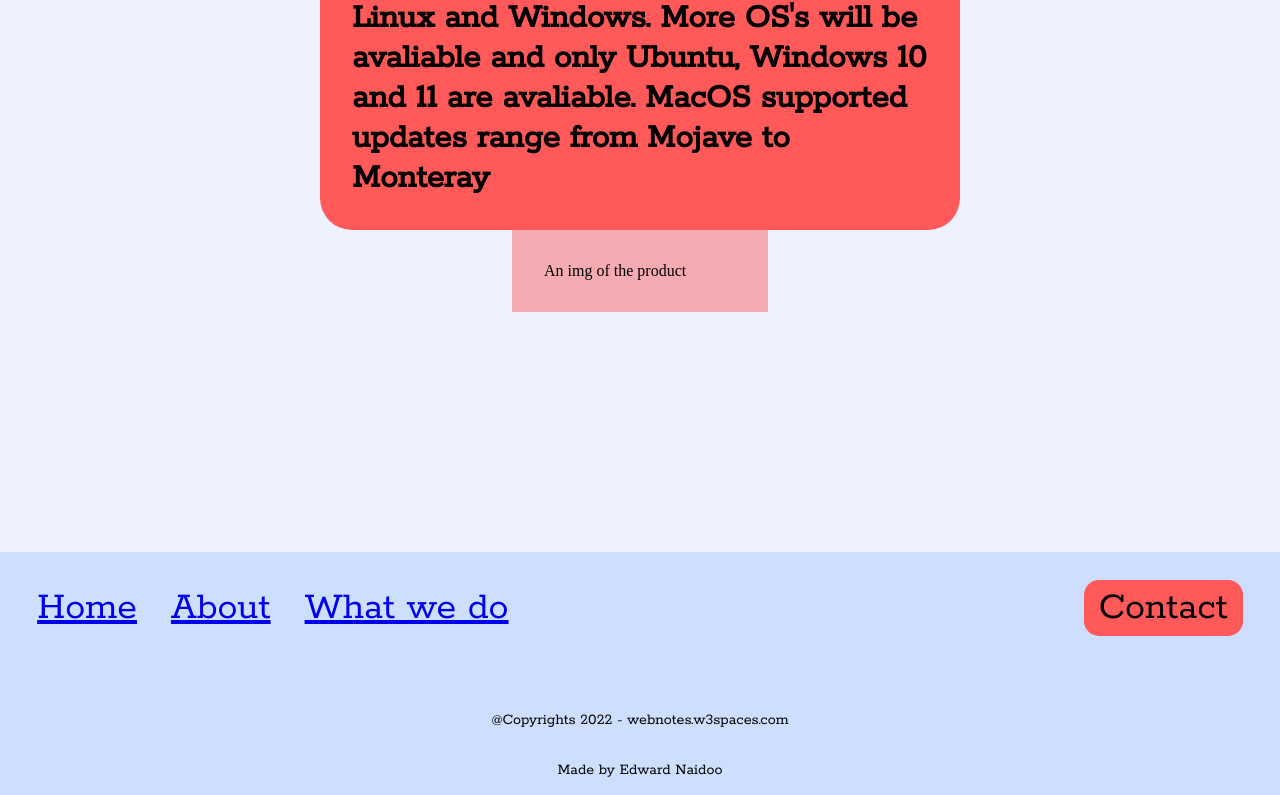
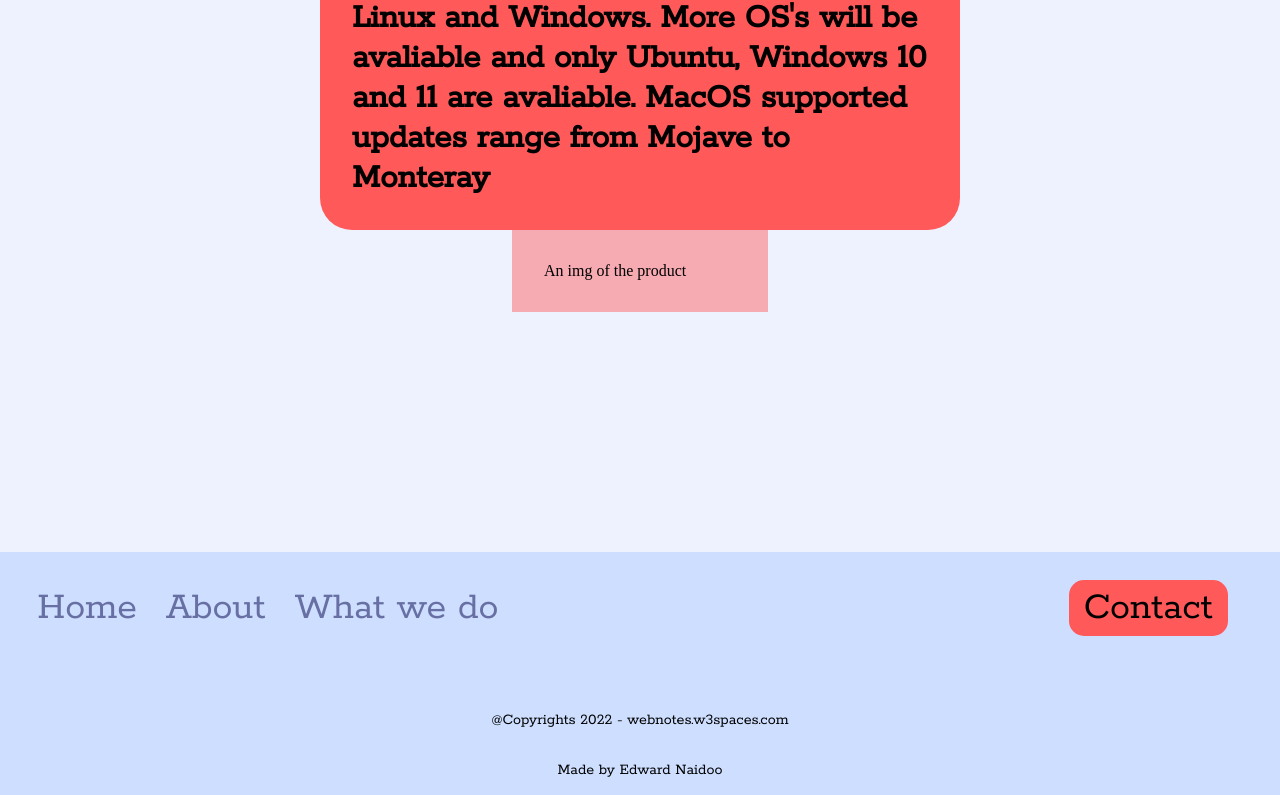
Before and after one commit to H12M54AM/Webnotes-site, a plain HTML site: page src/index.html in a window 1280 px wide. Shown: the part 1486-2281 px from the top of the page. Drawn offline with Linux system fonts and the light colour scheme.

Commit message:
Updated the UI
I have fixed the Underlines for the Links so it looks closer to the figma file. I have done some minor adjustments and changed the color of the nav links

```diff
--- a/src/about.css
+++ b/src/about.css
@@ -23,13 +23,19 @@ ul, button, .greetings {
     font-weight: 400;
 }
 ul, li, button {
+    display: inline-block;
     font-size: 40px;
 }
-li, ul {
+.navigation li ul a{
     list-style: none;
-    display: inline-block;
-    margin-right: 10px;
-    margin-left: 5px;
+}
+
+a {
+    margin-right: 15px;
+    margin-left: 10px;
+    text-decoration: none;
+    color: #676FA3;
+
 }
 /*  For Greetings   */
 @keyframes opacityFunc {
--- a/src/contact.css
+++ b/src/contact.css
@@ -23,14 +23,21 @@ ul, button, .greetings {
     font-weight: 400;
 }
 ul, li, button {
+    display: inline-block;
     font-size: 40px;
 }
-li, ul {
+.navigation li ul a{
     list-style: none;
-    display: inline-block;
-    margin-right: 10px;
-    margin-left: 5px;
 }
+
+a {
+    margin-right: 15px;
+    margin-left: 10px;
+    text-decoration: none;
+    color: #676FA3;
+
+}
+
 /*  For Greetings   */
 @keyframes opacityFunc {
     from {
--- a/src/style.css
+++ b/src/style.css
@@ -23,14 +23,22 @@ ul, button, .greetings {
     font-weight: 400;
 }
 ul, li, button {
+    display: inline-block;
     font-size: 40px;
 }
-li, ul {
+.navigation li ul a{
     list-style: none;
-    display: inline-block;
-    margin-right: 10px;
-    margin-left: 5px;
 }
+
+a {
+    margin-right: 15px;
+    margin-left: 10px;
+    text-decoration: none;
+    color: #676FA3;
+
+}
+
+
 /*  For Greetings   */
 @keyframes opacityFunc {
     from {
--- a/src/what we do.css
+++ b/src/what we do.css
@@ -23,14 +23,21 @@ ul, button, .greetings {
     font-weight: 400;
 }
 ul, li, button {
+    display: inline-block;
     font-size: 40px;
 }
-li, ul {
+.navigation li ul a{
     list-style: none;
-    display: inline-block;
-    margin-right: 10px;
-    margin-left: 5px;
 }
+
+a {
+    margin-right: 15px;
+    margin-left: 10px;
+    text-decoration: none;
+    color: #676FA3;
+
+}
+
 /*  For Greetings   */
 @keyframes opacityFunc {
     from {
```
